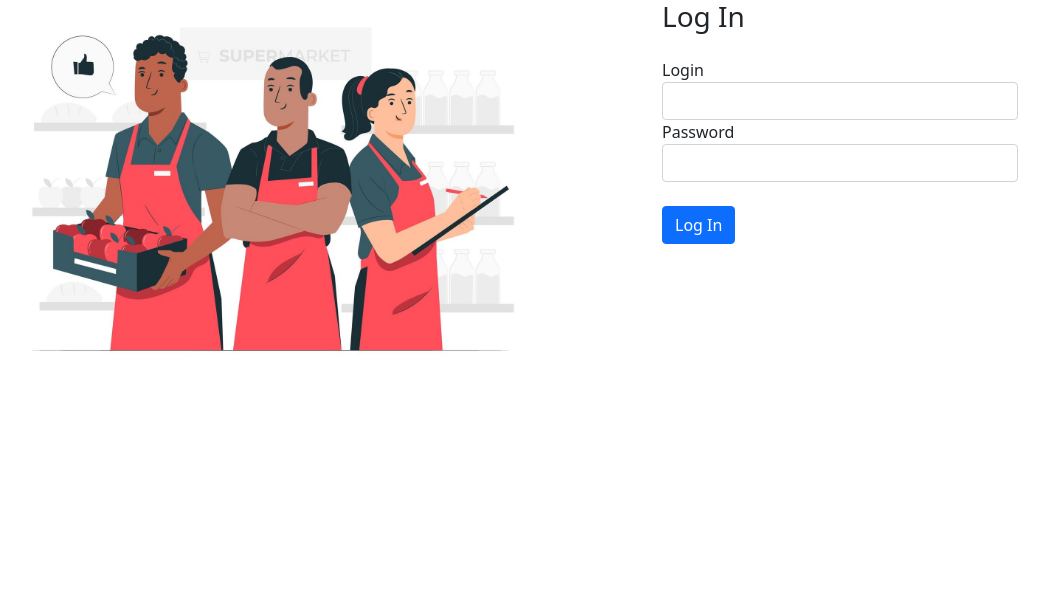
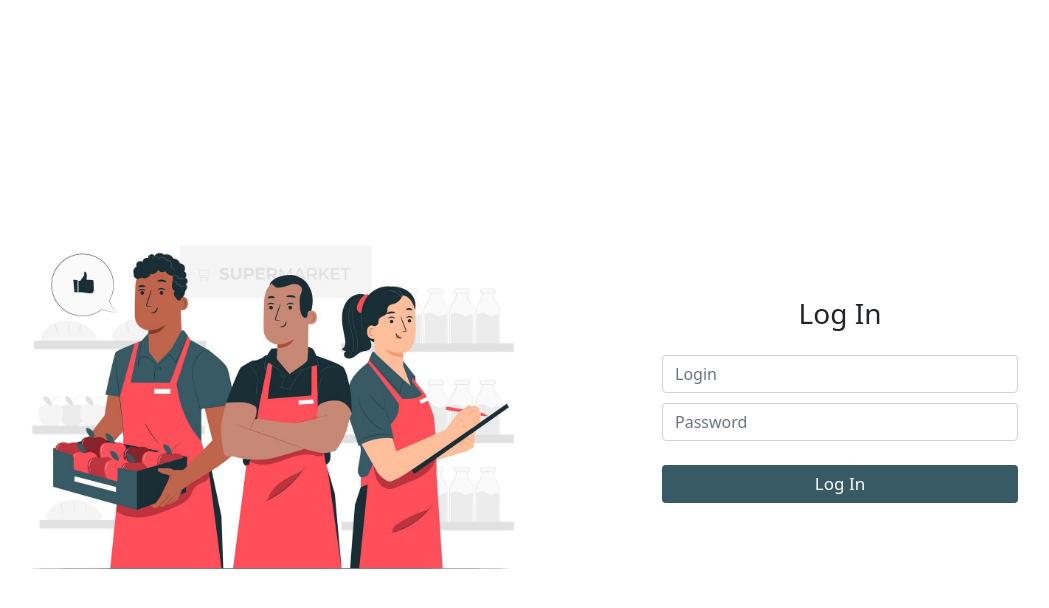
Before and after one commit to k1llzers/zlagoda, a React (Create React App) app in the folder frontend/: page /login in a window 1280 px wide. Shown: the top 608 px of the page, without its empty margins (85-1134 px from the left). Built offline with nearby package versions, Linux system fonts and the light colour scheme.

Commit message:
Update login page

```diff
--- a/frontend/src/pages/Login.jsx
+++ b/frontend/src/pages/Login.jsx
@@ -4,53 +4,62 @@ import { useAuth } from "../provider/authProvider";
 import axios from "axios";
 import login_picture from "../images/login_picture.png"
 import 'bootstrap/dist/css/bootstrap.min.css';
+import '../styles/Login.css'
+import {Alert} from "reactstrap";
 
 const Login = () => {
     const { setToken, setRole } = useAuth();
     const navigate = useNavigate();
     const [login, setLogin] = useState("");
     const [password, setPassword] = useState("");
+    const [errorMessage, setErrorMessage] = useState("");
 
-    const handleLogin = async (e) => {
-        e.preventDefault();
+    const handleLogin = async () => {
         try {
             const response = await axios.post("http://localhost:8080/api/auth/login", {
                 username: login,
                 password: password
             });
+            if(response.data.error) {
+                setErrorMessage(response.data.error);
+                return;
+            } else {
                 setToken(response.data.token);
                 setRole(response.data.role);
                 navigate("/", { replace: true });
+            }
         } catch (error) {
             console.error("Login failed:", error);
+
         }
     };
 
     return (
+        <div className="wrapper">
             <div className="container">
                 <div className="row">
                     <div className="col-md-6">
                         <img src={login_picture} alt="Image" className="img-fluid"/>
                     </div>
-                <div className="col-md-6 contents">
+                    <div className="col-md-6 contents form-data">
                         <div className="row justify-content-center">
                             <div className="col-md-8">
                                 <div className="mb-4">
-                                <h3>Log In</h3>
+                                    <h3 className="login-title">Log In</h3>
                                 </div>
-                            <form action="#" method="post" onSubmit={handleLogin}>
+                                <form onSubmit={handleLogin}>
                                     <div className="form-group first">
-                                    <label htmlFor="username">Login</label>
-                                    <input type="text" className="form-control" id="username"
+                                        <input type="text" className="form-control" id="username" placeholder="Login"
                                                value={login} onChange={(e) => setLogin(e.target.value)}/>
                                     </div>
                                     <div className="form-group last mb-4">
-                                    <label htmlFor="password">Password</label>
-                                    <input type="password" className="form-control" id="password"
+                                        <input type="password" className="form-control" id="password" placeholder="Password"
                                                value={password} onChange={(e) => setPassword(e.target.value)}/>
                                     </div>
-                                <input type="submit" value="Log In" className="btn btn-block btn-primary" />
+                                    {errorMessage && <span className="error-message">{errorMessage}</span>}
+                                    <input type="submit" value="Log In" className="btn login-button" />
                                 </form>
+                            </div>
                         </div>
                     </div>
                 </div>
--- /dev/null
+++ b/frontend/src/styles/Login.css
@@ -0,0 +1,40 @@
+.wrapper {
+    display: flex;
+    height: 100vh;
+    align-items: center;
+}
+
+.login-title {
+    text-align: center;
+}
+
+.login-button {
+    width: 100%;
+    background-color: #385a64;
+    border: none;
+    color: white;
+    font-size: 17px;
+}
+
+.login-button:hover {
+    background-color: #2d434b;
+    color: white;
+}
+
+.form-control {
+    margin-bottom: 10px;
+}
+
+.form-data {
+    align-self: center;
+}
+
+.alert {
+    position: absolute;
+    top: 0;
+}
+
+.error-message {
+    color: #ea5a5e;
+    font-size: 10px;
+}
```
Lines whose indentation alone changed are shown as unchanged.
